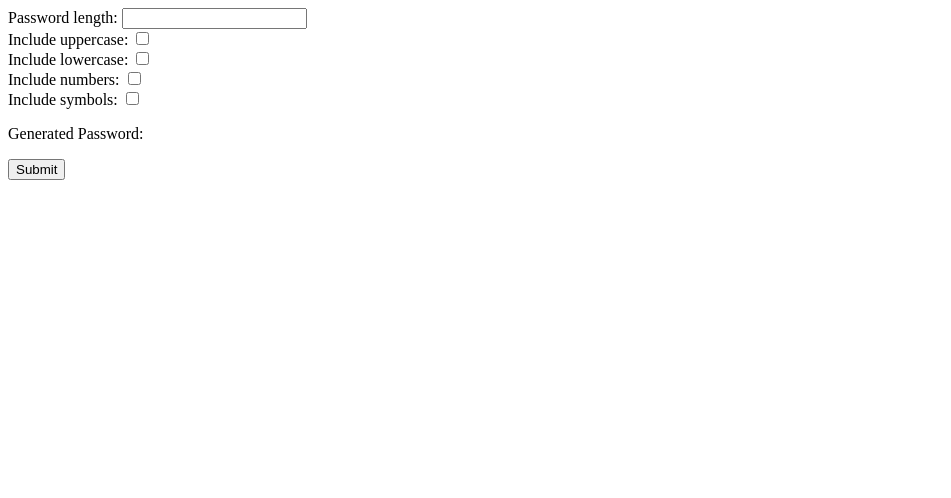
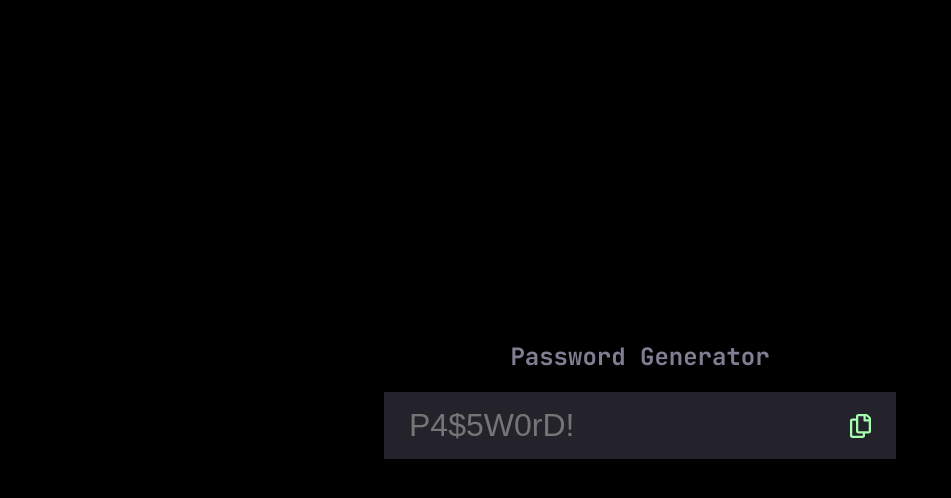
Before and after one commit to AssSam7/fem-password-generator, a website: page index.html in a window 1280 px wide. Shown: the whole page, without its empty margins (0-951 px from the left). Drawn offline with Linux system fonts and the light colour scheme.

Commit message:
Adding the Base Markup and Styles

```diff
--- a/index.html
+++ b/index.html
@@ -10,10 +10,11 @@
       href="https://fonts.googleapis.com/css2?family=JetBrains+Mono:ital,wght@0,100..800;1,100..800&display=swap"
       rel="stylesheet"
     />
+    <link href="style.css" rel="stylesheet" />
     <title>FEM | Password Generator</title>
   </head>
   <body>
-    <label> Password length: <input type="input" id="length" /> </label>
+    <!-- <label> Password length: <input type="input" id="length" /> </label>
     <br />
     <label>
       Include uppercase: <input type="checkbox" id="includeUppercase" />
@@ -33,7 +34,27 @@
 
     <p>Generated Password:</p>
 
-    <input type="submit" id="submitBtn" />
+    <input type="submit" id="submitBtn" /> -->
+    <div class="passgen__container">
+      <h3 class="passgen__title">Password Generator</h3>
+      <main class="passgen__box">
+        <div class="passgen__box--result">
+          <input
+            type="text"
+            name="passResult"
+            id="passResult"
+            placeholder="P4$5W0rD!"
+            disabled
+          />
+          <img
+            src="assets/fa-regular_copy.svg"
+            alt="Copy Icon"
+            class="icon__copy"
+          />
+        </div>
+        <div class="passgen__box--generator"></div>
+      </main>
+    </div>
 
     <script src="app.js"></script>
   </body>
--- a/scss/_base.scss
+++ b/scss/_base.scss
@@ -7,3 +7,14 @@
 html {
   font-size: 62.5%; /* To make 1 rem = 10px instead of 16px for easier responsive breakdown */
 }
+
+body {
+  min-height: 100vh;
+  background-color: #000000;
+
+  display: flex;
+  justify-content: center;
+  align-items: center;
+
+  font-family: $font-face;
+}
--- /dev/null
+++ b/scss/_layout.scss
@@ -0,0 +1,47 @@
+.passgen {
+  &__container {
+    width: 40vw;
+
+    display: flex;
+    flex-direction: column;
+    gap: 2rem;
+  }
+
+  &__title {
+    color: $color-grey;
+    font-size: map-get($map: $font-sizes-map, $key: "heading-medium");
+    text-align: center;
+  }
+
+  &__box {
+    &--result {
+      padding: 1.5rem 2.5rem;
+      background-color: $color-dark-grey;
+
+      display: flex;
+      justify-content: space-between;
+      align-items: center;
+
+      & > input[type="text"] {
+        outline: none;
+        border: 0;
+        background: transparent;
+        font-size: map-get($map: $font-sizes-map, $key: "heading-large");
+        width: 80%;
+      }
+    }
+
+    &--generator {
+    }
+  }
+}
+
+.icon {
+  &__copy {
+    cursor: pointer;
+
+    &:hover {
+      filter: invert(0.5);
+    }
+  }
+}
--- a/scss/_variables.scss
+++ b/scss/_variables.scss
@@ -14,7 +14,7 @@ $color-strength-tooweak: #f64a4a;
 /* Typography */
 $font-face: "JetBrains Mono", monospace;
 $font-sizes-map: (
-  "body": "18px",
-  "heading-medium": "24px",
-  "heading-large": "32px",
+  "body": 18px,
+  "heading-medium": 24px,
+  "heading-large": 32px,
 );
--- a/scss/main.scss
+++ b/scss/main.scss
@@ -1,2 +1,3 @@
-@import "colors";
+@import "variables";
 @import "base";
+@import "layout";
```
Also changed, not shown: assets/bx_arrow-to-left.svg (added), assets/checkbox_checked.svg (added), assets/checkbox_unchecked.svg (added), assets/fa-regular_copy.svg (added), style.css, 2 other files.
